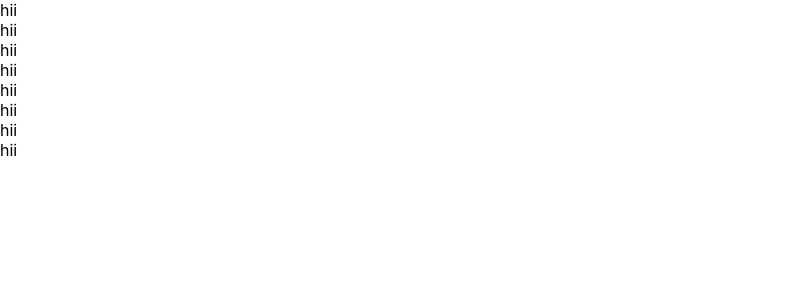
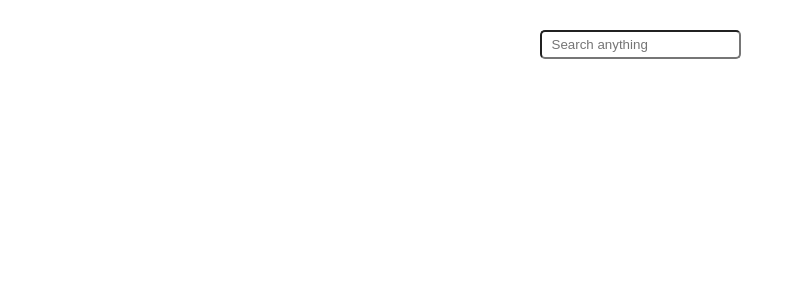
Before and after one commit to KanikaGoyal-kg/livesearchfilter, a React (Create React App) app: page / in a window 1280 px wide. Shown: the top 300 px of the page, without its empty margins (0-803 px from the left). Built offline with nearby package versions, Linux system fonts and the light colour scheme.

Commit message:
Done with UI of searchbar

```diff
--- a/src/Search.js
+++ b/src/Search.js
@@ -4,15 +4,9 @@ const Search = () => {
 
     return (
         <>
-        <div>hii</div>
-        <div>hii</div>
-        <div>hii</div>
-        <div>hii</div>
-        <div>hii</div>
-        <div>hii</div>
-        <div>hii</div>
-        <div>hii</div>
-
+        <div className="searchbar">
+        <input className="searchbar_input" type="text" placeholder="Search anything" />
+        </div>
         </>
     )
 }
--- a/src/index.css
+++ b/src/index.css
@@ -11,3 +11,14 @@ code {
   font-family: source-code-pro, Menlo, Monaco, Consolas, 'Courier New',
     monospace;
 }
+.searchbar {
+  width: 50%;
+  height: auto;
+  margin: 0 auto;
+  text-align: center;
+}
+.searchbar_input {
+  margin: 30px 0;
+  padding: 5px 10px;
+  border-radius: 5px;
+}
```
